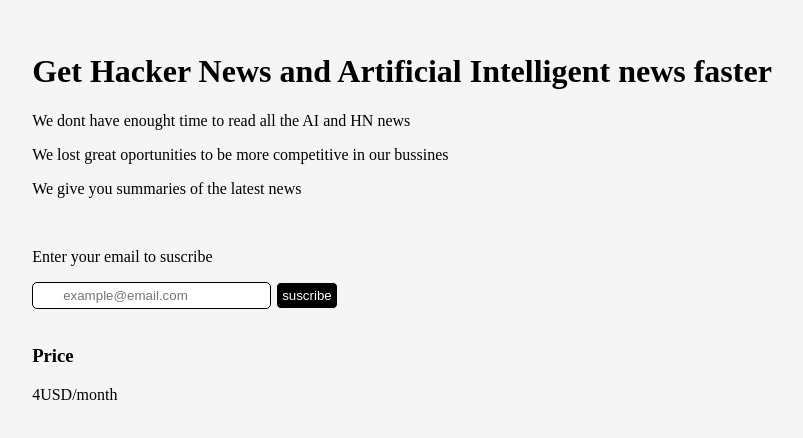
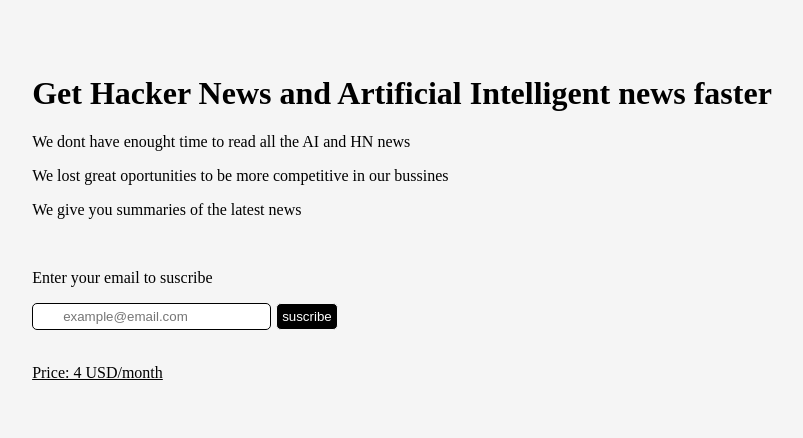
Before and after one commit to juandavidGF/ideas, a Next.js app: page / in a window 1280 px wide. Shown: the part 182-620 px from the top of the page, without its empty margins (246-1049 px from the left). Built offline with nearby package versions, Linux system fonts and the light colour scheme.

Commit message:
underline price

```diff
--- a/src/pages/index.jsx
+++ b/src/pages/index.jsx
@@ -39,10 +39,7 @@
 						<input className={styles.email} type="text" id="email" placeholder="example@email.com" pattern="[a-z0-9._%+-]+@[a-z0-9.-]+\.[a-z]{2,4}$" />
 						<button className={styles.suscribe} type="submit">suscribe</button>
 					</form><br/>
-					<div className='price'>
-						<h3>Price</h3>
-						<p>4USD/month</p>
-					</div>
+					<p><u>Price: 4 USD/month</u></p>
 				</div>
       </main>
     </>
```
